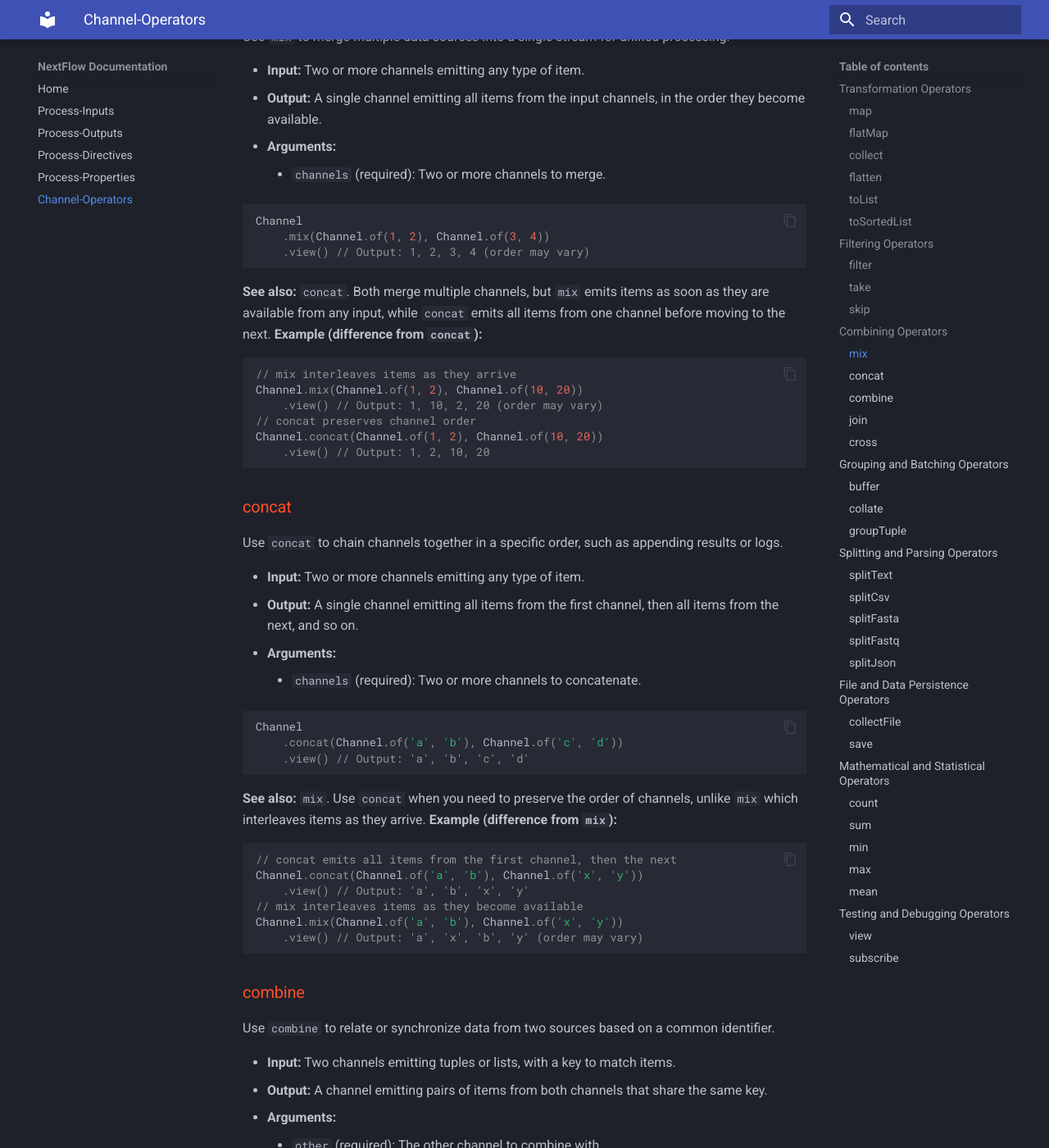
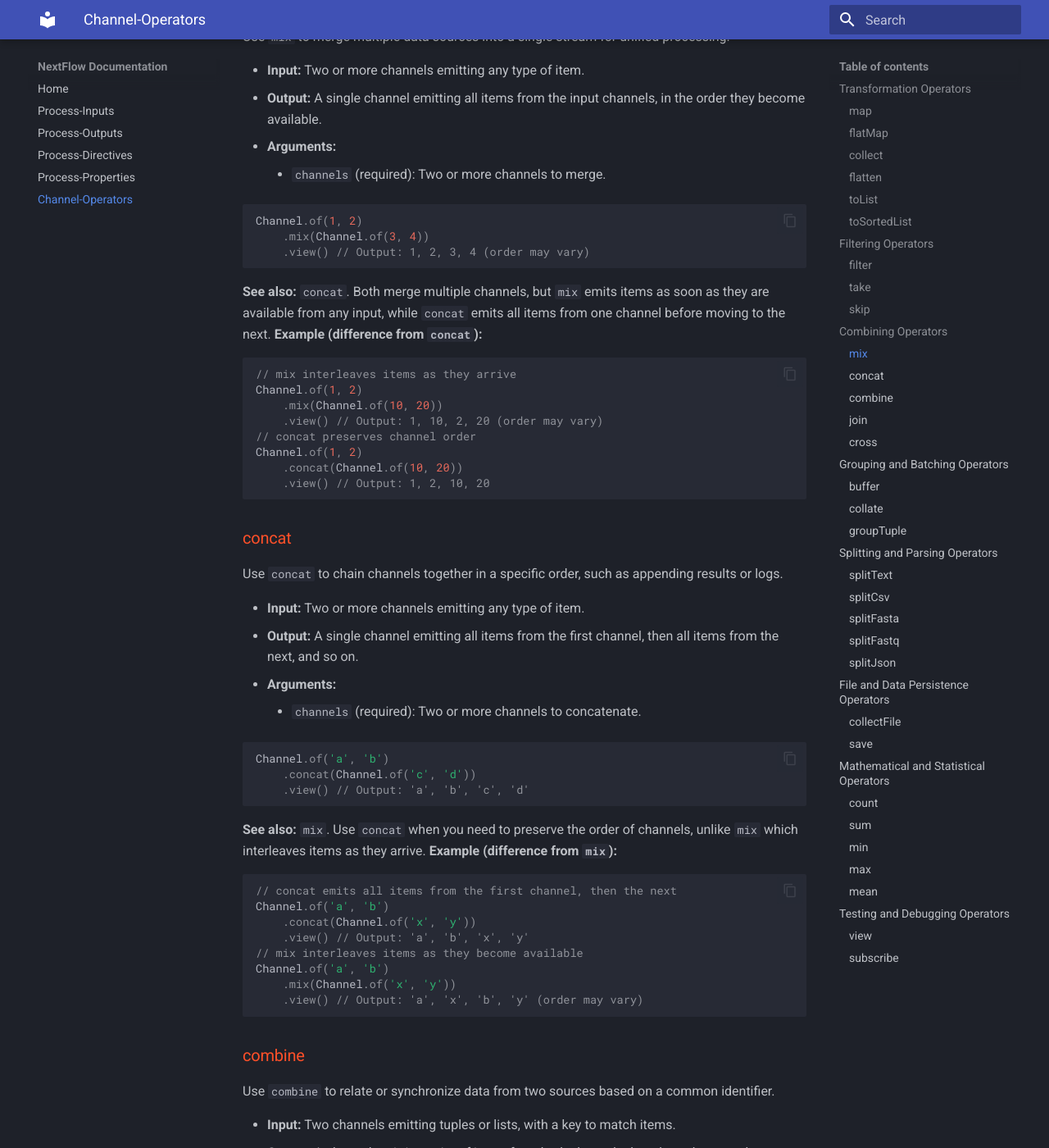
Before and after one commit to Shians/Nextflow-docs, an MkDocs documentation site: the page built from docs/Operators.md, in a window 1280 px wide and 1400 px high, scrolled down 6566 px. Shown: the whole window at 82% size. Built offline with MkDocs 1.6.1 and Material for MkDocs 9.7.7, drawn with Linux system fonts in a browser that asks for light colours.

Commit message:
Fixed combining operators

````diff
--- a/docs/Operators.md
+++ b/docs/Operators.md
@@ -276,18 +276,20 @@
     - `channels` (required): Two or more channels to merge.
 
 ```groovy
-Channel
-    .mix(Channel.of(1, 2), Channel.of(3, 4))
+Channel.of(1, 2)
+    .mix(Channel.of(3, 4))
     .view() // Output: 1, 2, 3, 4 (order may vary)
 ```
 **See also:** `concat`. Both merge multiple channels, but `mix` emits items as soon as they are available from any input, while `concat` emits all items from one channel before moving to the next.
 **Example (difference from `concat`):**
 ```groovy
 // mix interleaves items as they arrive
-Channel.mix(Channel.of(1, 2), Channel.of(10, 20))
+Channel.of(1, 2)
+    .mix(Channel.of(10, 20))
     .view() // Output: 1, 10, 2, 20 (order may vary)
 // concat preserves channel order
-Channel.concat(Channel.of(1, 2), Channel.of(10, 20))
+Channel.of(1, 2)
+    .concat(Channel.of(10, 20))
     .view() // Output: 1, 2, 10, 20
 ```
 
@@ -300,18 +302,20 @@
     - `channels` (required): Two or more channels to concatenate.
 
 ```groovy
-Channel
-    .concat(Channel.of('a', 'b'), Channel.of('c', 'd'))
+Channel.of('a', 'b')
+    .concat(Channel.of('c', 'd'))
     .view() // Output: 'a', 'b', 'c', 'd'
 ```
 **See also:** `mix`. Use `concat` when you need to preserve the order of channels, unlike `mix` which interleaves items as they arrive.
 **Example (difference from `mix`):**
 ```groovy
 // concat emits all items from the first channel, then the next
-Channel.concat(Channel.of('a', 'b'), Channel.of('x', 'y'))
+Channel.of('a', 'b')
+    .concat(Channel.of('x', 'y'))
     .view() // Output: 'a', 'b', 'x', 'y'
 // mix interleaves items as they become available
-Channel.mix(Channel.of('a', 'b'), Channel.of('x', 'y'))
+Channel.of('a', 'b')
+    .mix(Channel.of('x', 'y'))
     .view() // Output: 'a', 'x', 'b', 'y' (order may vary)
 ```
 
````
Also changed, not shown: site/Operators/index.html, site/search/search_index.json.
